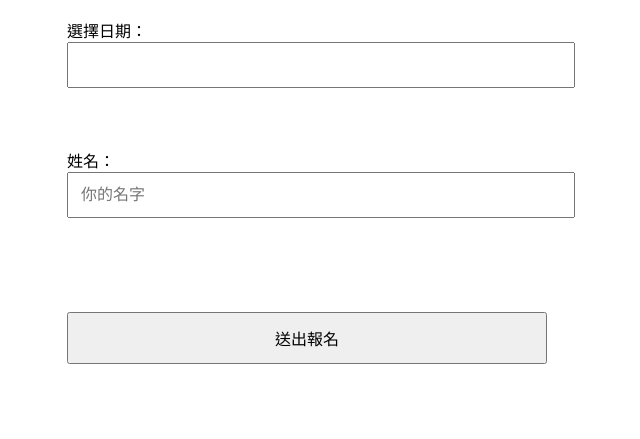
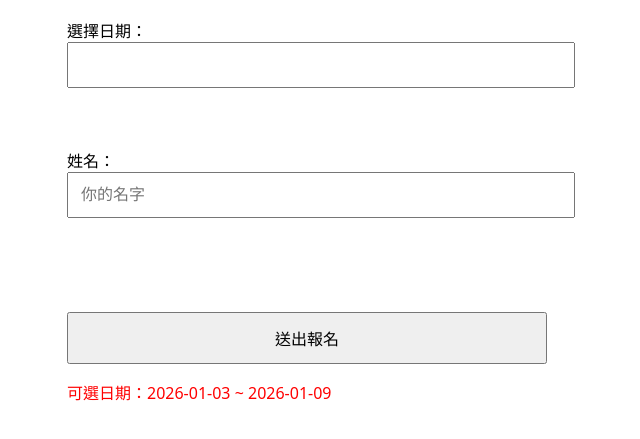
Before and after one commit to Angus-Wang-ML/cf-registration-site, a plain HTML site: page index.html in a window 1280 px wide. Shown: the part 89-528 px from the top of the page, without its empty margins (333-973 px from the left). Drawn offline with nearby package versions, Linux system fonts and the light colour scheme.

Commit message:
lock date

```diff
--- a/index.html
+++ b/index.html
@@ -47,9 +47,47 @@
       let start, end;
 
       if (today.getTime() < thisFriday.getTime()) {
-        // 週五中午前 → 維持上一週循環日期
+        // 週五中午前 → 維持上一週循環
         const prevFriday = new Date(thisFriday);
-        prevFriday.setDate(thisFriday.getDate() - 7); // 上週五
+        prevFriday.setDate(thisFriday.getDate() - 7);
         start = new Date(prevFriday);
-        start.setDate(prevFriday.getDate() + 1); // 上週五+1 = 上週六
-        end = new Date(thisFriday); // 本
+        start.setDate(prevFriday.getDate() + 1); // 上週六
+        end = new Date(thisFriday); // 本週五
+      } else {
+        // 週五中午後 → 開放下一週
+        start = new Date(thisFriday);
+        start.setDate(thisFriday.getDate() + 1); // 本週六
+        end = new Date(thisFriday);
+        end.setDate(thisFriday.getDate() + 7); // 下週五
+      }
+
+      const dates = [];
+      let d = new Date(start);
+      while (d <= end) {
+        dates.push(new Date(d.getFullYear(), d.getMonth(), d.getDate())); // 純日期
+        d.setDate(d.getDate() + 1);
+      }
+      return dates;
+    }
+
+    const openDates = getOpenDates();
+
+    // 顯示提示訊息
+    const hintEl = document.getElementById("dateHint");
+    if (openDates.length === 0) {
+      hintEl.innerText = "報名尚未開放，請於每週五 12:00 開放日期。";
+    } else {
+      const startStr = openDates[0].toISOString().split('T')[0];
+      const endStr = openDates[openDates.length-1].toISOString().split('T')[0];
+      hintEl.innerText = `可選日期：${startStr} ~ ${endStr}`;
+    }
+
+    // 初始化 Flatpickr
+    flatpickr("#datePicker", {
+      dateFormat: "Y-m-d",
+      enable: openDates,
+      disableMobile: true
+    });
+  </script>
+</body>
+</html>
```
